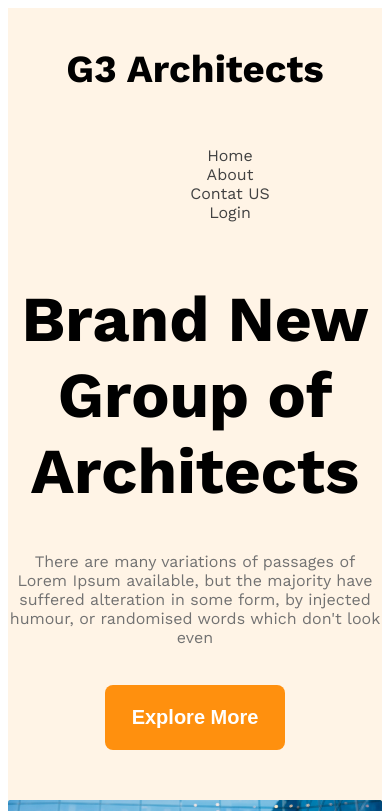
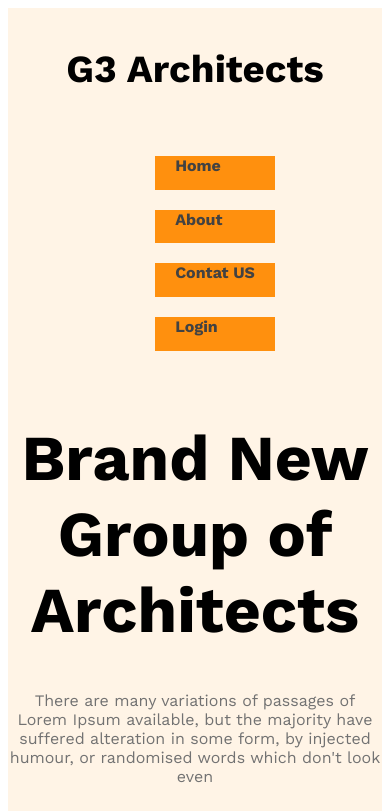
Before and after one commit to akib2012/module-09_project, a plain HTML site: page index.html in a window 390 px wide. Shown: the top 811 px of the page. Drawn offline with nearby package versions, Linux system fonts and the light colour scheme.

Commit message:
final touch

```diff
--- a/styles/style.css
+++ b/styles/style.css
@@ -299,6 +299,20 @@ main{
         flex-direction: column;
         align-items: center;
     }
+    .nav-links li{
+        height: 4vh;
+        width: 100%;
+        background-color: #FF900E;
+        color: #131313;
+        font-size: 100%;
+        font-weight: 700;
+        margin: 10px;
+    }
+    .nav-link{
+        text-align: center;
+        padding-left: 20px;
+        padding-top: 20px;
+    }
      .teams-picture {
         display: grid;
         grid-template-columns: repeat(1,1fr); /* adjusts on small screens */
```
